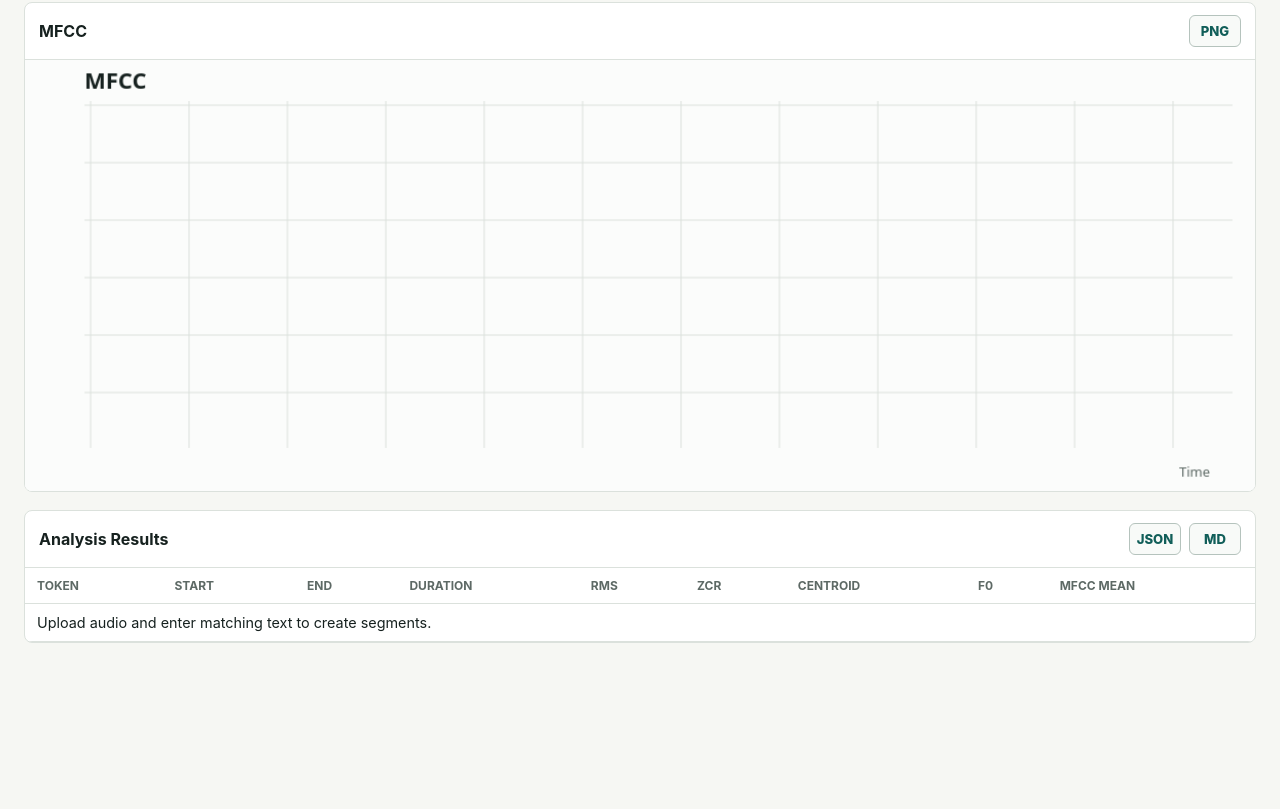
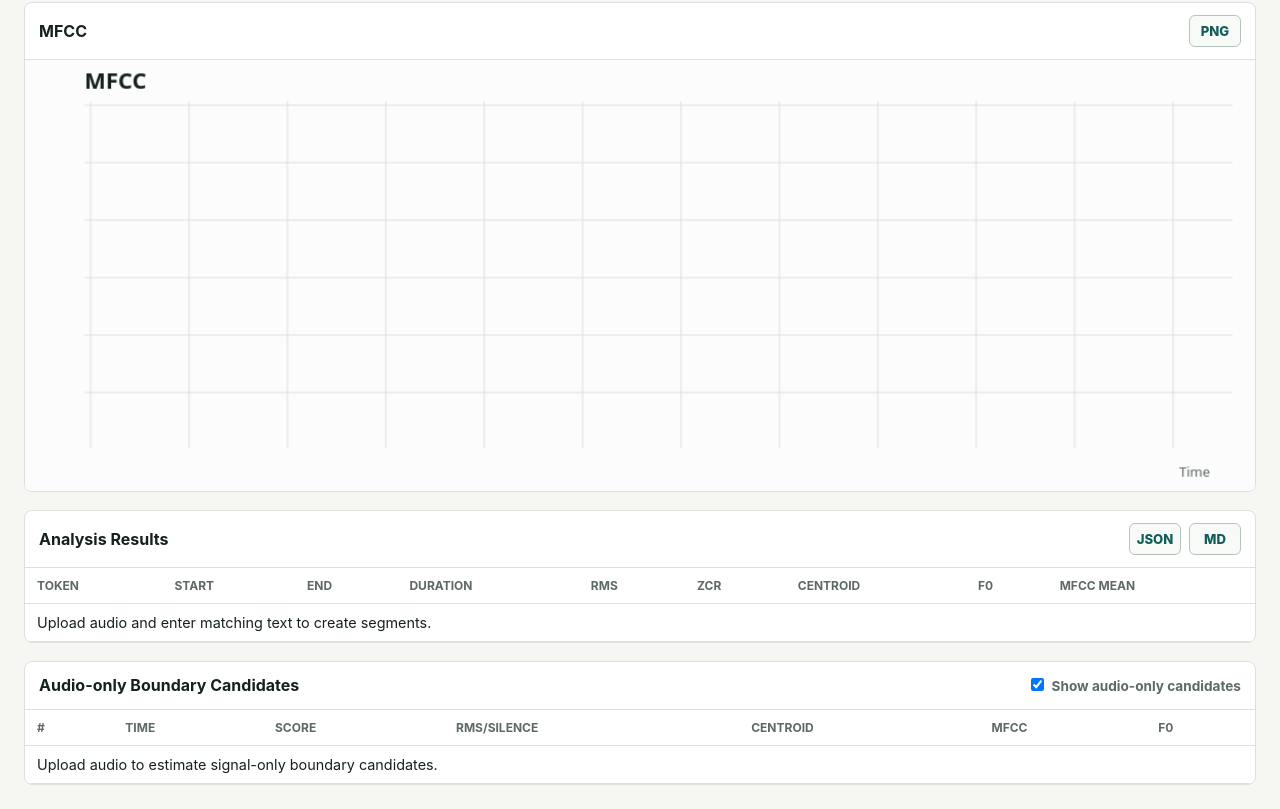
Before and after one commit to hirohiro-idiot/voice-project, a plain HTML site: page index.html in a window 1280 px wide. Shown: the part 916-1725 px from the top of the page. Before the commit the page ends 1583 px from the top, so only its background shows below. Drawn offline with Linux system fonts and the light colour scheme.

Commit message:
Add audio-only segmentation mode UI

```diff
--- a/index.html
+++ b/index.html
@@ -37,38 +37,14 @@
         </section>
 
         <div class="meta-grid" id="meta-grid" aria-live="polite">
-          <div>
-            <span>File</span>
-            <strong id="file-name">No file selected</strong>
-          </div>
-          <div>
-            <span>Duration</span>
-            <strong id="duration">-</strong>
-          </div>
-          <div>
-            <span>Sample Rate</span>
-            <strong id="sample-rate">-</strong>
-          </div>
-          <div>
-            <span>Channels</span>
-            <strong id="channels">-</strong>
-          </div>
-          <div>
-            <span>RMS</span>
-            <strong id="rms">-</strong>
-          </div>
-          <div>
-            <span>Estimated F0</span>
-            <strong id="f0">-</strong>
-          </div>
-          <div>
-            <span>Boundary Count</span>
-            <strong id="boundary-count">-</strong>
-          </div>
-          <div>
-            <span>Mora Count</span>
-            <strong id="mora-count">-</strong>
-          </div>
+          <div><span>File</span><strong id="file-name">No file selected</strong></div>
+          <div><span>Duration</span><strong id="duration">-</strong></div>
+          <div><span>Sample Rate</span><strong id="sample-rate">-</strong></div>
+          <div><span>Channels</span><strong id="channels">-</strong></div>
+          <div><span>RMS</span><strong id="rms">-</strong></div>
+          <div><span>Estimated F0</span><strong id="f0">-</strong></div>
+          <div><span>Boundary Count</span><strong id="boundary-count">-</strong></div>
+          <div><span>Mora Count</span><strong id="mora-count">-</strong></div>
         </div>
 
         <div class="visual-grid">
@@ -108,23 +84,27 @@
           <div class="segment-table-wrap">
             <table>
               <thead>
-                <tr>
-                  <th>Token</th>
-                  <th>Start</th>
-                  <th>End</th>
-                  <th>Duration</th>
-                  <th>RMS</th>
-                  <th>ZCR</th>
-                  <th>Centroid</th>
-                  <th>F0</th>
-                  <th>MFCC Mean</th>
-                </tr>
+                <tr><th>Token</th><th>Start</th><th>End</th><th>Duration</th><th>RMS</th><th>ZCR</th><th>Centroid</th><th>F0</th><th>MFCC Mean</th></tr>
               </thead>
-              <tbody id="segment-table">
-                <tr>
-                  <td colspan="9">Upload audio and enter matching text to create segments.</td>
-                </tr>
-              </tbody>
+              <tbody id="segment-table"><tr><td colspan="9">Upload audio and enter matching text to create segments.</td></tr></tbody>
+            </table>
+          </div>
+        </section>
+
+        <section class="results-page" aria-labelledby="audio-boundary-title">
+          <div class="panel-header">
+            <h2 id="audio-boundary-title">Audio-only Boundary Candidates</h2>
+            <label class="toggle-line">
+              <input id="audio-only-toggle" type="checkbox" checked />
+              <span>Show audio-only candidates</span>
+            </label>
+          </div>
+          <div class="segment-table-wrap">
+            <table>
+              <thead>
+                <tr><th>#</th><th>Time</th><th>Score</th><th>RMS/Silence</th><th>Centroid</th><th>MFCC</th><th>F0</th></tr>
+              </thead>
+              <tbody id="audio-boundary-table"><tr><td colspan="7">Upload audio to estimate signal-only boundary candidates.</td></tr></tbody>
             </table>
           </div>
         </section>
@@ -132,5 +112,6 @@
     </main>
 
     <script src="app.js"></script>
+    <script src="audio_only.js"></script>
   </body>
 </html>
```
